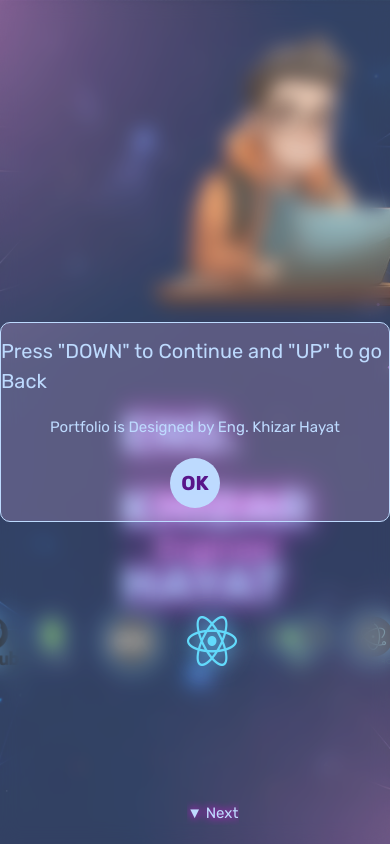
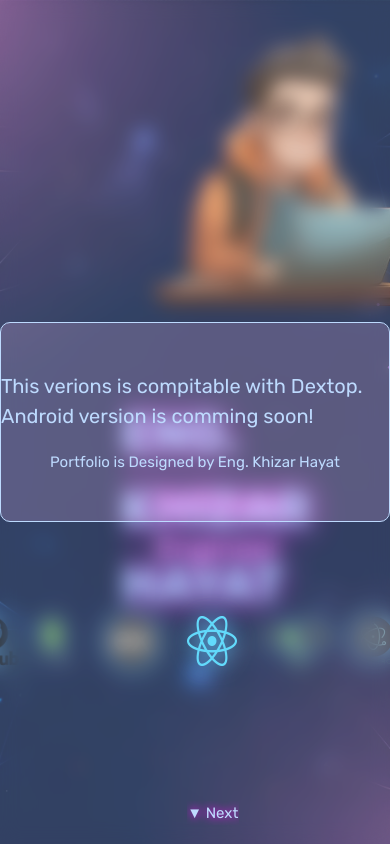
Before and after one commit to khizarusestate/Portfolio, a React (Vite) app: page / in a window 390 px wide. Shown: the top 844 px of the page. Built offline with nearby package versions, Linux system fonts and the light colour scheme.

Commit message:
Update Notice.jsx

```diff
--- a/src/components/Notice.jsx
+++ b/src/components/Notice.jsx
@@ -12,9 +12,10 @@ export default function Notice(){
             isNoticeVisible&&(
             <motion.section key={"Notice"} initial={{opacity:0}} animate={{opacity:1}} exit={{opacity:0.01}} transition={{duration:0.5}} className="h-full w-full absolute flex justify-center items-center bg-[rgba(255,255,255,0.2)] backdrop-blur-[10px]">
                <motion.article initial={{scaleX:0.01}} animate={{scaleX:1}} exit={{scaleX:0.01}} className='h-[200px] w-[500px] flex flex-col justify-center items-center gap-[20px] border rounded-[10px] border-blue-200 bg-[rgba(255,200,255,0.2)] z-50'>
-                   <h1 className='text-[20px] text-blue-200'>Press "DOWN" to Continue and "UP" to go Back</h1>
+                   <h1 className='md:hidden block text-[20px] text-blue-200'>This verions is compitable with Dextop. Android version is comming soon!</h1>
+                   <h1 className='md:block hidden text-[20px] text-blue-200'>Press "DOWN" to Continue and "UP" to go Back</h1>
                    <p className='text-[15px] text-blue-200'>Portfolio is Designed by Eng. Khizar Hayat</p>
-                   <button className='h-[50px] w-[50px] text-[20px] text-purple-900 font-bold rounded-[50%] duration-300 bg-blue-200 hover:scale-120 hover:bg-purple-900 hover:text-blue-200 cursor-pointer active:scale-100 ' onClick={()=>{setNoticeVisible(false),audioController.current.play();}}> OK</button>
+                   <button className='md:block hidden h-[50px] w-[50px] text-[20px] text-purple-900 font-bold rounded-[50%] duration-300 bg-blue-200 hover:scale-120 hover:bg-purple-900 hover:text-blue-200 cursor-pointer active:scale-100 ' onClick={()=>{setNoticeVisible(false),audioController.current.play();}}> OK</button>
                    <audio ref={audioController} src="./assets/BGM.m4a"></audio>
                </motion.article>
             </motion.section>
@@ -22,4 +23,5 @@ export default function Notice(){
          }
        </AnimatePresence>
     )
+
 }
```
